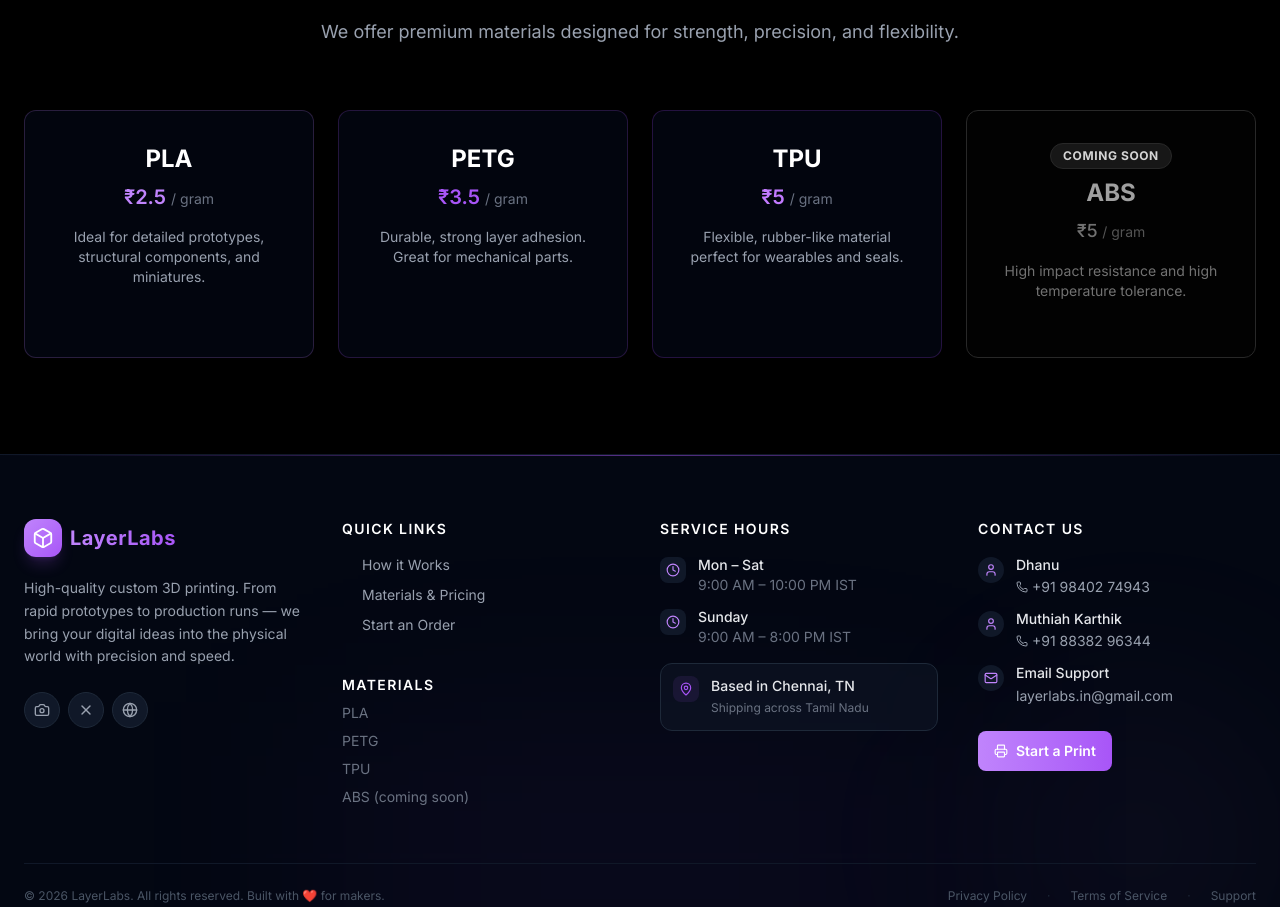
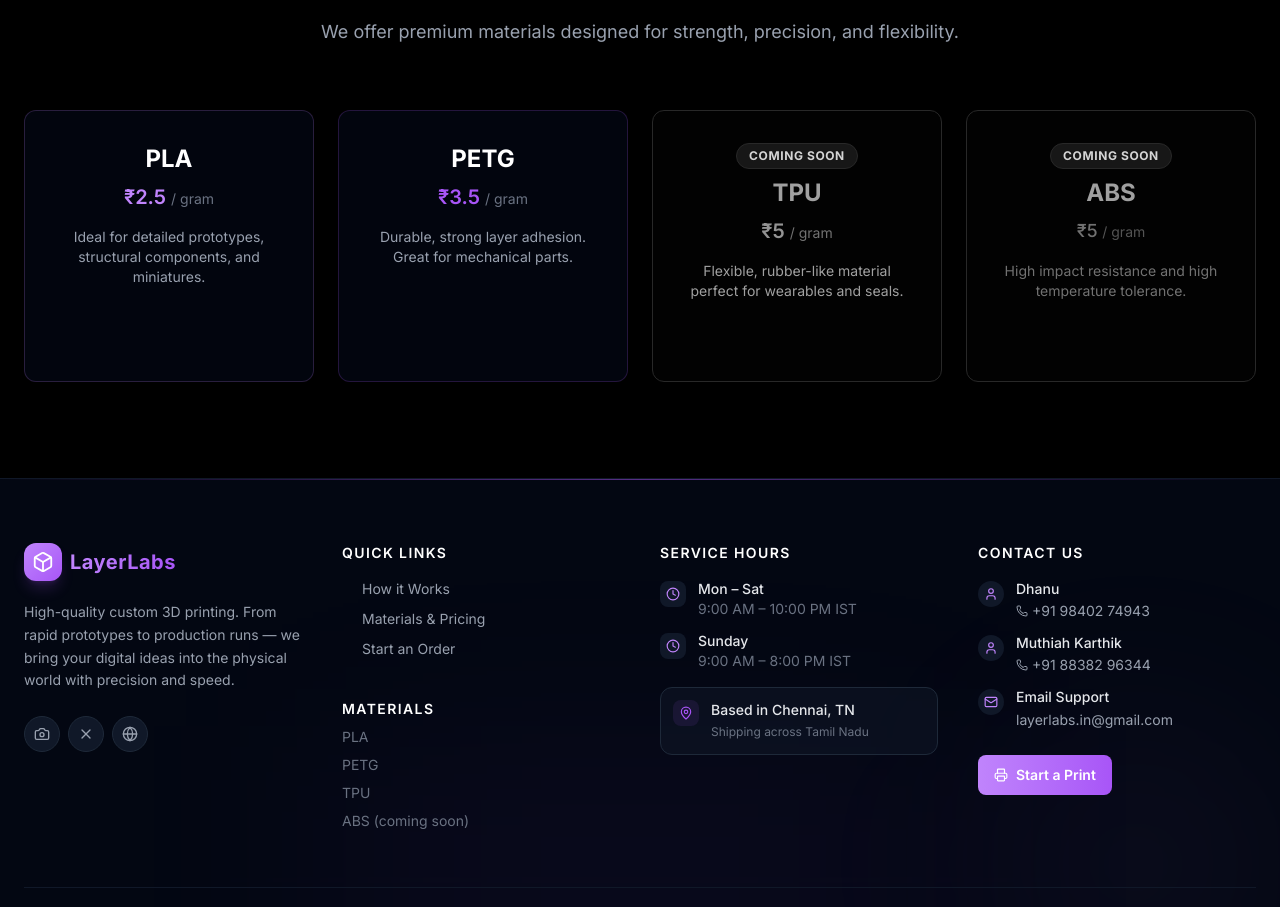
Before and after one commit to dhanupragateesh26/LayerLabs, a Next.js app in the folder frontend/: page / in a window 1280 px wide. Shown: the part 1559-2466 px from the top of the page. Built offline with nearby package versions, Linux system fonts and the light colour scheme.

Commit message:
frontend

```diff
--- a/frontend/src/app/page.tsx
+++ b/frontend/src/app/page.tsx
@@ -127,8 +127,11 @@ export default function Home() {
               <p className="text-gray-400 text-sm mb-6 h-16">Durable, strong layer adhesion. Great for mechanical parts.</p>
             </motion.div>
 
-            <motion.div variants={fadeUp} className="card bg-gray-950/80 p-8 border-purple-500/20 hover:border-purple-500 transition-colors">
-              <h3 className="text-2xl font-bold mb-2 text-white">TPU</h3>
+            {/* </motion.div> <motion.div variants={fadeUp} className="card bg-gray-950/80 p-8 border-purple-500/20 hover:border-purple-500 transition-colors"> */}
+            <motion.div variants={fadeUp} className="card bg-gray-950/40 p-8 opacity-60 grayscale border-gray-800">
+              <div className="flex justify-center mb-1">
+                <span className="text-xs font-bold uppercase tracking-wider bg-gray-900 text-gray-300 px-3 py-1 rounded-full border border-gray-800">Coming Soon</span>
+              </div><h3 className="text-2xl font-bold mb-2 text-gray-400 mt-2">TPU</h3>
               <p className="text-purple-400 font-semibold text-xl mb-4">₹5 <span className="text-sm font-normal text-gray-500">/ gram</span></p>
               <p className="text-gray-400 text-sm mb-6 h-16">Flexible, rubber-like material perfect for wearables and seals.</p>
             </motion.div>
```
